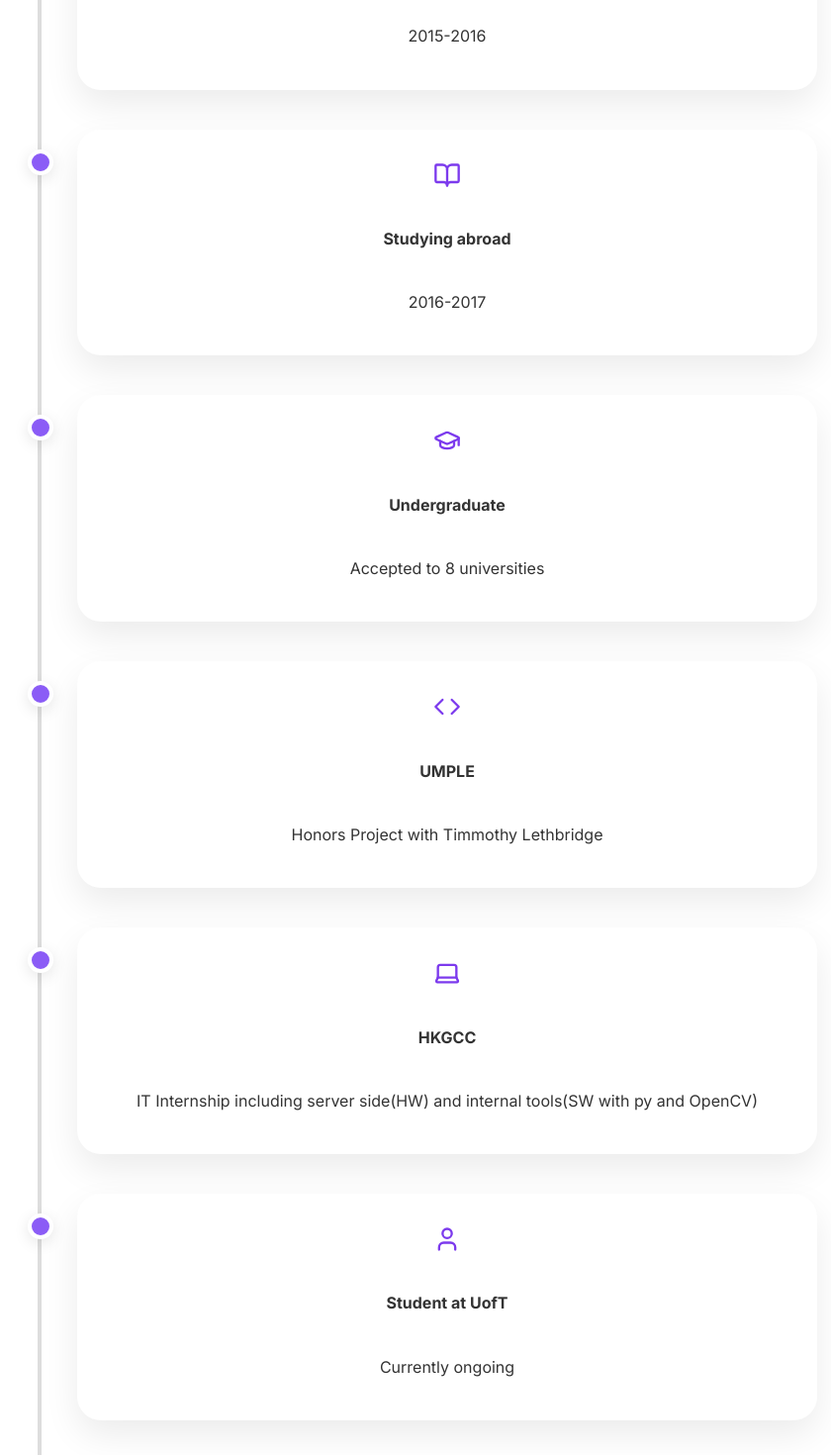
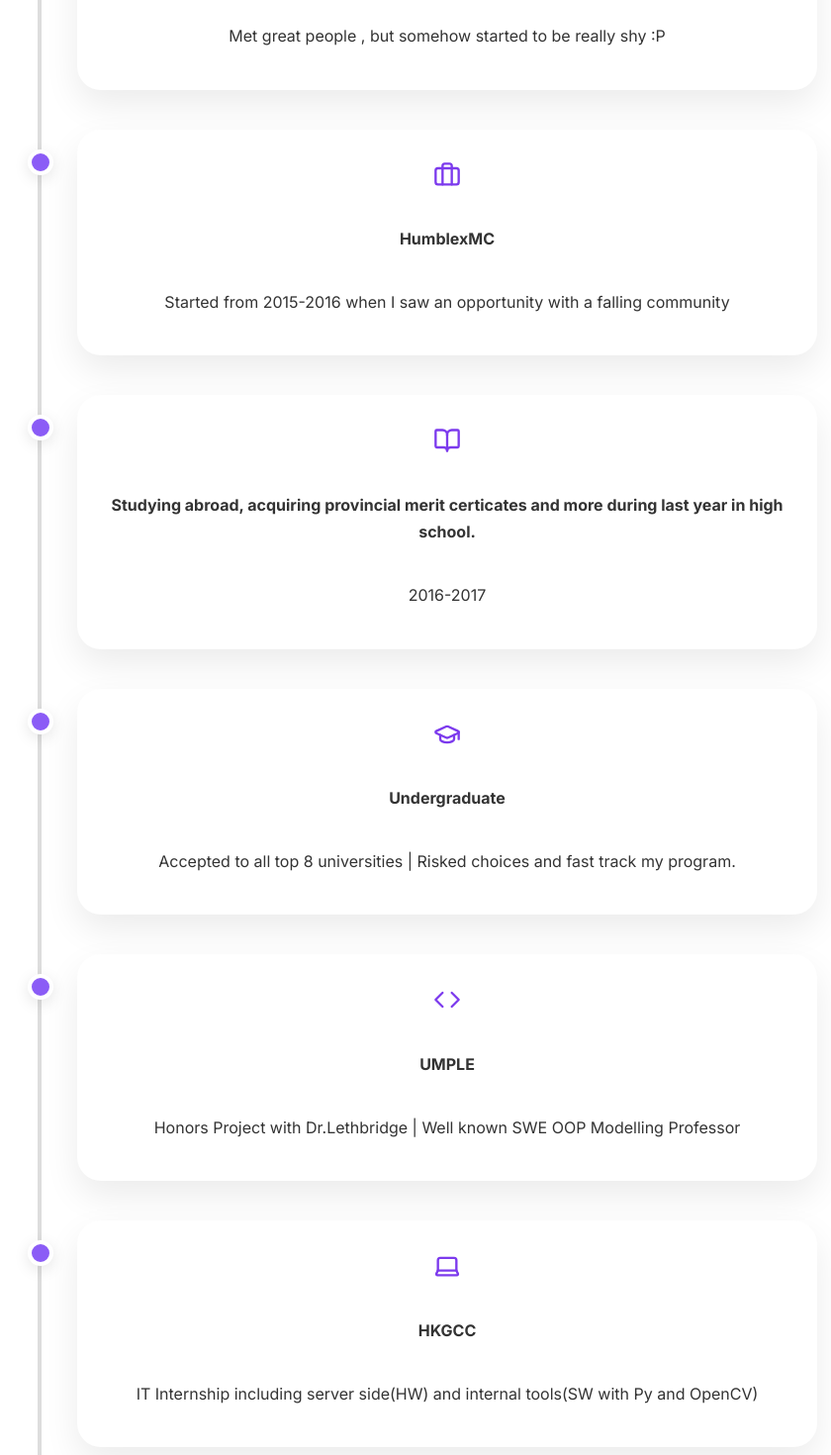
Before and after one commit to AxelTWC/axeltwc.github.io, a React (Create React App) app in the folder my-app/: page / in a window 1280 px wide. Shown: the part 2740-4210 px from the top of the page at 99% size, without its empty margins (252-1092 px from the left). Built offline with nearby package versions, Linux system fonts and the light colour scheme.

Commit message:
Update App.js

```diff
--- a/my-app/src/App.js
+++ b/my-app/src/App.js
@@ -95,15 +95,23 @@
           <span className="timeline-dot blue"></span>
           <div className="timeline-content">
             <Briefcase size={28} className="timeline-icon"/>
+            <h4>Top 5 HK Primary School</h4>
+            <p>Met great people , but somehow started to be really shy :P</p>
+          </div>
+        </div>
+        <div className="timeline-item">
+          <span className="timeline-dot blue"></span>
+          <div className="timeline-content">
+            <Briefcase size={28} className="timeline-icon"/>
             <h4>HumblexMC</h4>
-            <p>2015-2016</p>
+            <p>Started from 2015-2016 when I saw an opportunity with a falling community</p>
           </div>
         </div>
         <div className="timeline-item">
           <span className="timeline-dot purple"></span>
           <div className="timeline-content">
             <BookOpen size={28} className="timeline-icon"/>
-            <h4>Studying abroad</h4>
+            <h4>Studying abroad, acquiring provincial merit certicates and more during last year in high school.</h4>
             <p>2016-2017</p>
           </div>
         </div>
@@ -112,7 +120,7 @@
           <div className="timeline-content">
             <GraduationCap size={28} className="timeline-icon"/>
             <h4>Undergraduate</h4>
-            <p>Accepted to 8 universities</p>
+            <p>Accepted to all top 8 universities | Risked choices and fast track my program.</p>
           </div>
         </div>
         <div className="timeline-item">
@@ -120,7 +128,7 @@
           <div className="timeline-content">
             <Code size={28} className="timeline-icon"/>
             <h4>UMPLE</h4>
-            <p>Honors Project with Timmothy Lethbridge</p>
+            <p>Honors Project with Dr.Lethbridge | Well known SWE OOP Modelling Professor</p>
           </div>
         </div>
         <div className="timeline-item">
@@ -128,7 +136,7 @@
           <div className="timeline-content">
             <Laptop size={28} className="timeline-icon"/>
             <h4>HKGCC</h4>
-            <p>IT Internship including server side(HW) and internal tools(SW with py and OpenCV) </p>
+            <p>IT Internship including server side(HW) and internal tools(SW with Py and OpenCV) </p>
           </div>
         </div>
         <div className="timeline-item">
@@ -136,7 +144,7 @@
           <div className="timeline-content">
             <User size={28} className="timeline-icon"/>
             <h4>Student at UofT</h4>
-            <p>Currently ongoing</p>
+            <p>Took a long break from graduation , fixed myself and move on. Got lucky to be admitted and currently ongoing</p>
           </div>
         </div>
       </div>
```
